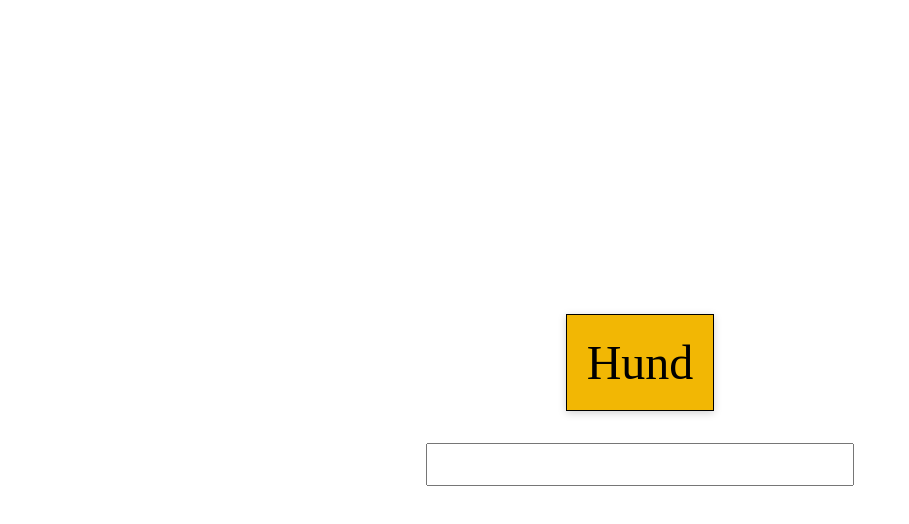
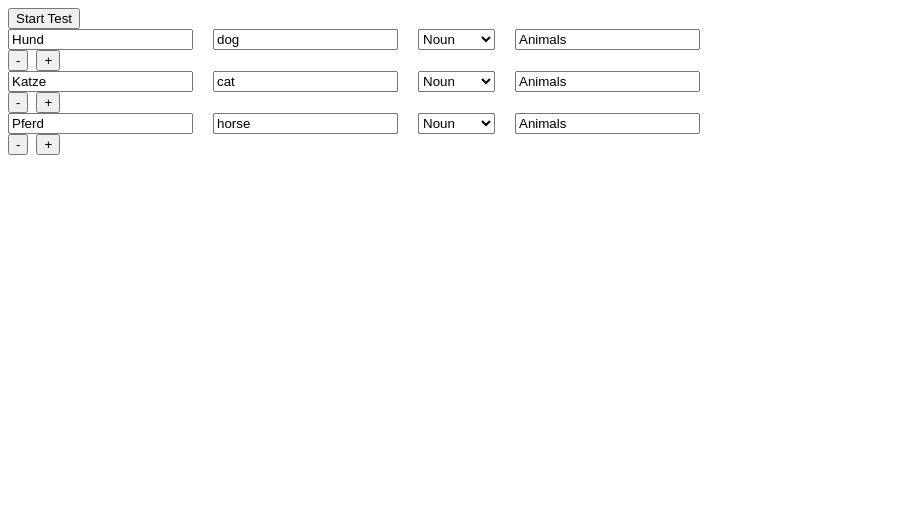
Before and after one commit to SebaRenner/flashcards, an Angular app in the folder flashcards-app/: page / in a window 1280 px wide. Shown: the top 524 px of the page, without its empty margins (0-909 px from the left). Built offline with nearby package versions, Linux system fonts and the light colour scheme.

Commit message:
WIP wordlist feature

```diff
--- a/flashcards-app/src/app/app.routes.ts
+++ b/flashcards-app/src/app/app.routes.ts
@@ -1,9 +1,14 @@
 import { Routes } from '@angular/router';
 import { Wordcheck } from './features/wordcheck/wordcheck';
+import { Wordlist } from './features/wordlist/wordlist';
 
 export const routes: Routes = [
     {
         path: '',
+        component: Wordlist
+    },
+    {
+        path: 'test',
         component: Wordcheck
     }
 ];
--- /dev/null
+++ b/flashcards-app/src/app/components/list-item/list-item.css
@@ -0,0 +1,13 @@
+form {
+    display: flex;
+    gap: 20px;
+}
+
+.list-item {
+    display: grid;
+}
+
+.actions {
+    display: flex;
+    gap: 8px;
+}
--- /dev/null
+++ b/flashcards-app/src/app/components/list-item/list-item.html
@@ -0,0 +1,18 @@
+<div class="list-item">
+    <form [formGroup]="form">
+        <input type="text" formControlName="baseLanguage">
+        <input type="text" formControlName="resultLanguage">
+        <select formControlName="wordType">
+            @for (type of wordTypeOptions; track $index) {
+                <option [value]="type">
+                    {{ type }}
+                </option>
+            }
+        </select>
+        <input type="text" formControlName="category">
+    </form>
+    <div class="actions">
+        <button (click)="removeItem()">-</button>
+        <button [disabled]="form.invalid" (click)="addItem()">+</button>
+    </div>
+</div>
--- /dev/null
+++ b/flashcards-app/src/app/components/list-item/list-item.ts
@@ -0,0 +1,39 @@
+import { Component, input, OnInit, output } from '@angular/core';
+import { FormControl, FormGroup, ReactiveFormsModule, Validators } from '@angular/forms';
+import { Flashcard, WordType } from '../../models/flashcard.model';
+
+@Component({
+  selector: 'app-list-item',
+  imports: [ReactiveFormsModule],
+  templateUrl: './list-item.html',
+  styleUrl: './list-item.css',
+})
+export class ListItem implements OnInit {
+    data = input<Flashcard>();
+    remove = output<void>();
+    add = output<Flashcard>();
+
+    readonly wordTypeOptions = Object.values(WordType);
+    readonly form = new FormGroup({
+        baseLanguage: new FormControl('', Validators.required),
+        resultLanguage: new FormControl('', Validators.required),
+        wordType: new FormControl(WordType.Verb, Validators.required),
+        category: new FormControl('', Validators.required)
+    });
+
+    ngOnInit() {
+        const cardData = this.data();
+        if (cardData) {
+            this.form.patchValue(cardData);
+        }
+    }
+
+    removeItem() {
+      this.remove.emit();
+    }
+
+    addItem() {
+      const flashcard: Flashcard = this.form.getRawValue() as Flashcard;
+      this.add.emit(flashcard);
+    }
+}
--- /dev/null
+++ b/flashcards-app/src/app/features/wordlist/wordlist.css
@@ -0,0 +1,3 @@
+:host {
+    width: 100%;
+}
--- /dev/null
+++ b/flashcards-app/src/app/features/wordlist/wordlist.html
@@ -0,0 +1,8 @@
+<div class="actions">
+    <button (click)="startTest()">Start Test</button>
+</div>
+<div>
+    @for (card of cards; track $index) {
+        <app-list-item [data]="card"></app-list-item>
+    }
+</div>
--- /dev/null
+++ b/flashcards-app/src/app/features/wordlist/wordlist.ts
@@ -0,0 +1,20 @@
+import { Component, inject } from '@angular/core';
+import { Router } from '@angular/router';
+import { ListItem } from '../../components/list-item/list-item';
+import { Flashcard, testCards } from '../../models/flashcard.model';
+
+@Component({
+  selector: 'app-wordlist',
+  imports: [ListItem],
+  templateUrl: './wordlist.html',
+  styleUrl: './wordlist.css',
+})
+export class Wordlist {
+  private router = inject(Router);
+
+  cards: Flashcard[] = testCards;
+
+  startTest() {
+    this.router.navigate(['test']);
+  }
+}
--- a/flashcards-app/src/app/models/flashcard.model.ts
+++ b/flashcards-app/src/app/models/flashcard.model.ts
@@ -6,9 +6,9 @@ export interface Flashcard {
 }
 
 export enum WordType {
-    Noun,
-    Verb,
-    Adjective
+    Noun = 'Noun',
+    Verb = 'Verb',
+    Adjective = 'Adjective'
 }
 
 export const testCards: Flashcard[] = [
```
